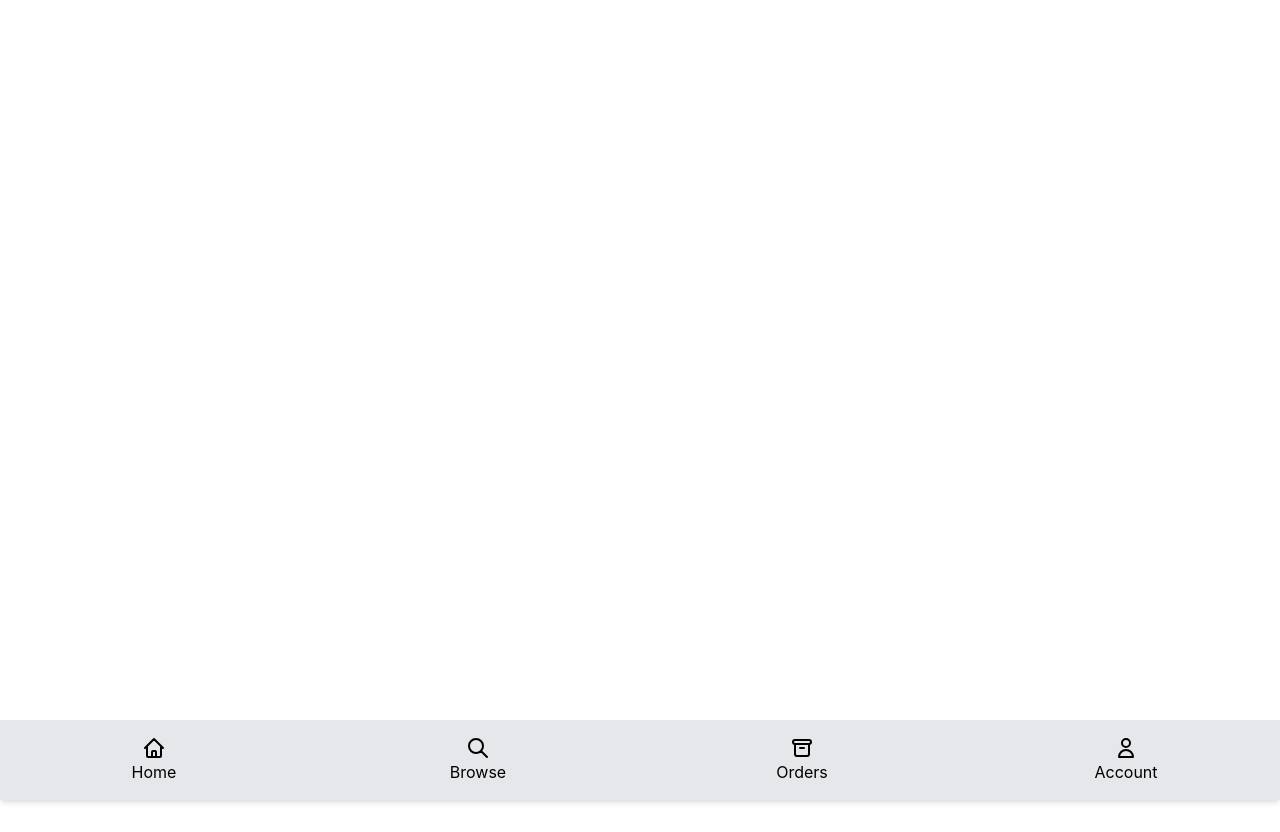
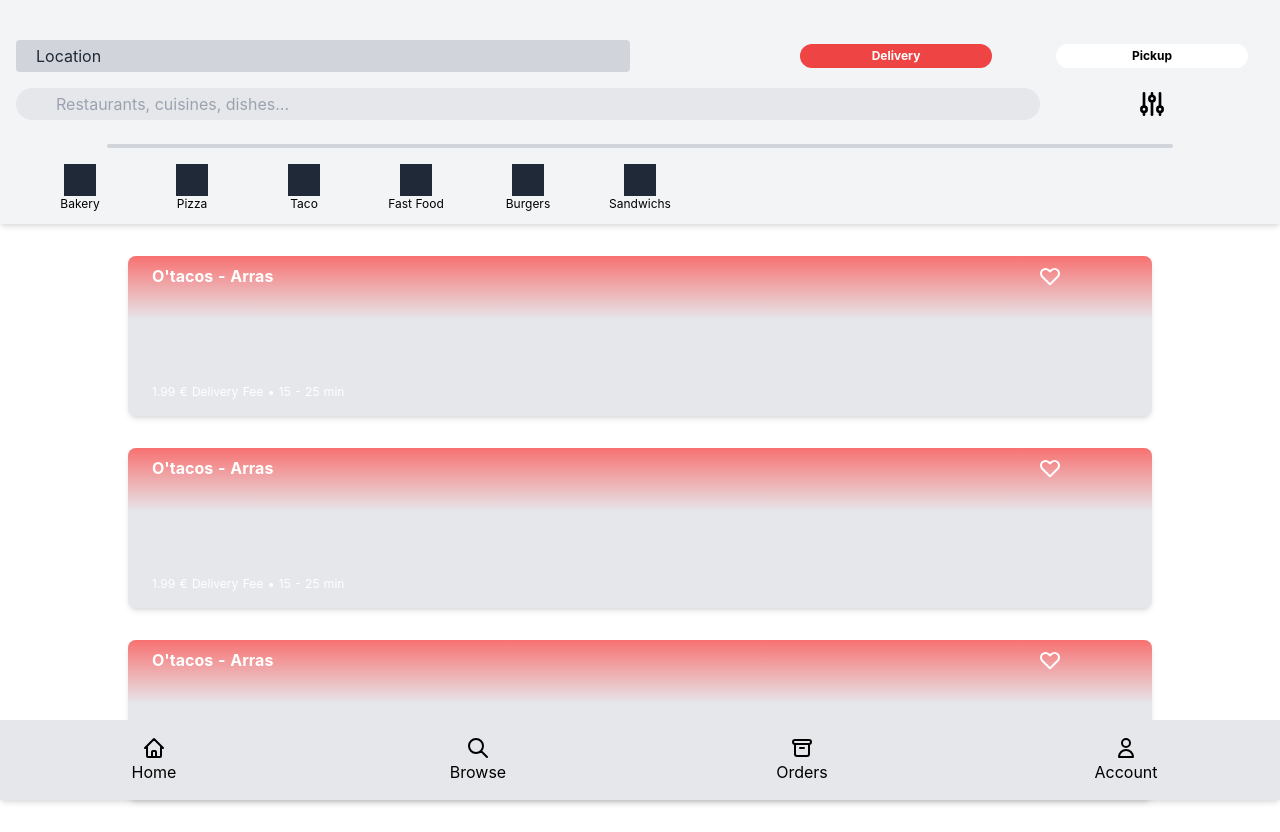
Before and after one commit to ProjetDEVCesi/Front, a Nuxt app: page /Home in a window 1280 px wide. Before the commit the page ends 800 px from the top, so only its background shows below. Built offline with nearby package versions, Linux system fonts and the light colour scheme.

Commit message:
add Home.vue + correct OrderCards

```diff
--- a/components/NavBar.vue
+++ b/components/NavBar.vue
@@ -47,7 +47,7 @@
       </svg>
       <div>Browse</div>
     </NuxtLink>
-    <NuxtLink class="rounded p-2" to="#">
+    <NuxtLink class="rounded p-2" to="/Orders">
       <svg
         xmlns="http://www.w3.org/2000/svg"
         class="m-auto h-6 w-6"
--- a/components/OrderCard.vue
+++ b/components/OrderCard.vue
@@ -1,11 +1,11 @@
 <template>
   <div class="flex justify-center my-4">
-    <div class="grid grid-cols-3 justify-items-center items-center w-5/6 h-32">
-      <div class="bg-gray-200 rounded w-4/5 h-full"></div>
-      <div class="justify-self-start">
-        <p class="font-bold text-xl">O'Tacos - Arras</p>
-        <p class="text-gray-500 my-4">5 items • 39.17€</p>
-        <p class="text-gray-500">Jun 13 • Completed</p>
+    <div class="grid grid-cols-5 justify-items-center items-center w-full h-32">
+      <div class="bg-gray-200 col-span-2 rounded w-4/5 h-full"></div>
+      <div class="justify-self-start col-span-2">
+        <p class="font-bold">O'Tacos - Arras</p>
+        <p class="text-gray-500 text-sm my-4">5 items • 39.17€</p>
+        <p class="text-gray-500 text-sm">Jun 13 • Completed</p>
       </div>
       <button
         class="
@@ -14,7 +14,7 @@
           font-bold
           justify-center
           rounded-full
-          w-24
+          w-20
           h-8
         "
       >
--- /dev/null
+++ b/components/RestauCard.vue
@@ -0,0 +1,28 @@
+<template>
+  <div class="relative shadow-md rounded-lg bg-gray-200 m-auto my-8 h-40 w-4/5">
+    <div class="rounded-t-lg bg-gradient-to-b from-red-400 h-16">
+      <div class="grid grid-cols-5">
+        <div class="col-span-4 font-bold text-white py-2 mx-6">
+          O'tacos - Arras
+        </div>
+        <svg
+          xmlns="http://www.w3.org/2000/svg"
+          class="text-white m-auto h-6 w-6"
+          fill="none"
+          viewBox="0 0 24 24"
+          stroke="currentColor"
+        >
+          <path
+            stroke-linecap="round"
+            stroke-linejoin="round"
+            stroke-width="2"
+            d="M4.318 6.318a4.5 4.5 0 000 6.364L12 20.364l7.682-7.682a4.5 4.5 0 00-6.364-6.364L12 7.636l-1.318-1.318a4.5 4.5 0 00-6.364 0z"
+          />
+        </svg>
+      </div>
+      <div class="absolute text-xs text-white bottom-0 mx-6 my-4">
+        1.99 € Delivery Fee • 15 - 25 min
+      </div>
+    </div>
+  </div>
+</template>
--- /dev/null
+++ b/pages/Home.vue
@@ -0,0 +1,140 @@
+<template>
+  <div>
+    <div class="shadow-md bg-gray-100 w-full pt-8 h-56">
+      <div class="grid grid-cols-5 grid-rows-2 h-24">
+        <input
+          class="
+            col-span-3
+            bg-gray-300
+            rounded
+            justify-center
+            placeholder-gray-800
+            mx-4
+            my-auto
+            w-4/5
+            px-5
+            h-8
+          "
+          type="text"
+          placeholder="Location"
+        />
+        <button
+          class="
+            bg-red-500
+            text-white text-xs
+            font-bold
+            justify-center
+            rounded-full
+            m-auto
+            w-3/4
+            h-6
+          "
+        >
+          Delivery
+        </button>
+        <button
+          class="
+            bg-white
+            text-xs
+            font-bold
+            justify-center
+            rounded-full
+            m-auto
+            w-3/4
+            h-6
+          "
+        >
+          Pickup
+        </button>
+        <div
+          class="col-span-4 bg-gray-200 rounded-full mx-4 my-auto px-5 w-full"
+        >
+          <input
+            class="
+              bg-gray-200
+              rounded-full
+              justify-center
+              m-auto
+              px-5
+              w-4/5
+              h-8
+            "
+            type="text"
+            placeholder="Restaurants, cuisines, dishes..."
+          />
+        </div>
+        <button class="m-auto">
+          <svg
+            xmlns="http://www.w3.org/2000/svg"
+            class="h-8 w-8"
+            fill="none"
+            viewBox="0 0 24 24"
+            stroke="currentColor"
+          >
+            <path
+              stroke-linecap="round"
+              stroke-linejoin="round"
+              stroke-width="2"
+              d="M12 6V4m0 2a2 2 0 100 4m0-4a2 2 0 110 4m-6 8a2 2 0 100-4m0 4a2 2 0 110-4m0 4v2m0-6V4m6 6v10m6-2a2 2 0 100-4m0 4a2 2 0 110-4m0 4v2m0-6V4"
+            />
+          </svg>
+        </button>
+      </div>
+      <div class="flex rounded bg-gray-300 m-auto mt-4 w-5/6 h-1"></div>
+      <div
+        class="flex flex-nowrap overflow-x-auto mt-2 px-6 w-full no-scrollbar"
+      >
+        <button class="flex-none text-xs mx-6 h-16 w-16">
+          <div class="bg-gray-800 mx-auto h-8 w-8"></div>
+          Bakery
+        </button>
+        <button class="flex-none text-xs mx-6 h-16 w-16">
+          <div class="bg-gray-800 mx-auto h-8 w-8"></div>
+          Pizza
+        </button>
+        <button class="flex-none text-xs mx-6 h-16 w-16">
+          <div class="bg-gray-800 mx-auto h-8 w-8"></div>
+          Taco
+        </button>
+        <button class="flex-none text-xs mx-6 h-16 w-16">
+          <div class="bg-gray-800 mx-auto h-8 w-8"></div>
+          Fast Food
+        </button>
+        <button class="flex-none text-xs mx-6 h-16 w-16">
+          <div class="bg-gray-800 mx-auto h-8 w-8"></div>
+          Burgers
+        </button>
+        <button class="flex-none text-xs mx-6 h-16 w-16">
+          <div class="bg-gray-800 mx-auto h-8 w-8"></div>
+          Sandwichs
+        </button>
+      </div>
+    </div>
+    <RestauCard />
+    <RestauCard />
+    <RestauCard />
+  </div>
+</template>
+
+<script>
+import RestauCard from '@/components/RestauCard'
+
+export default {
+  components: {
+    RestauCard,
+  },
+}
+</script>
+
+<style>
+/* Hide scrollbar for Chrome, Safari and Opera */
+.no-scrollbar::-webkit-scrollbar {
+  display: none;
+}
+
+/* Hide scrollbar for IE, Edge and Firefox */
+.no-scrollbar {
+  -ms-overflow-style: none; /* IE and Edge */
+  scrollbar-width: none; /* Firefox */
+}
+</style>
```
